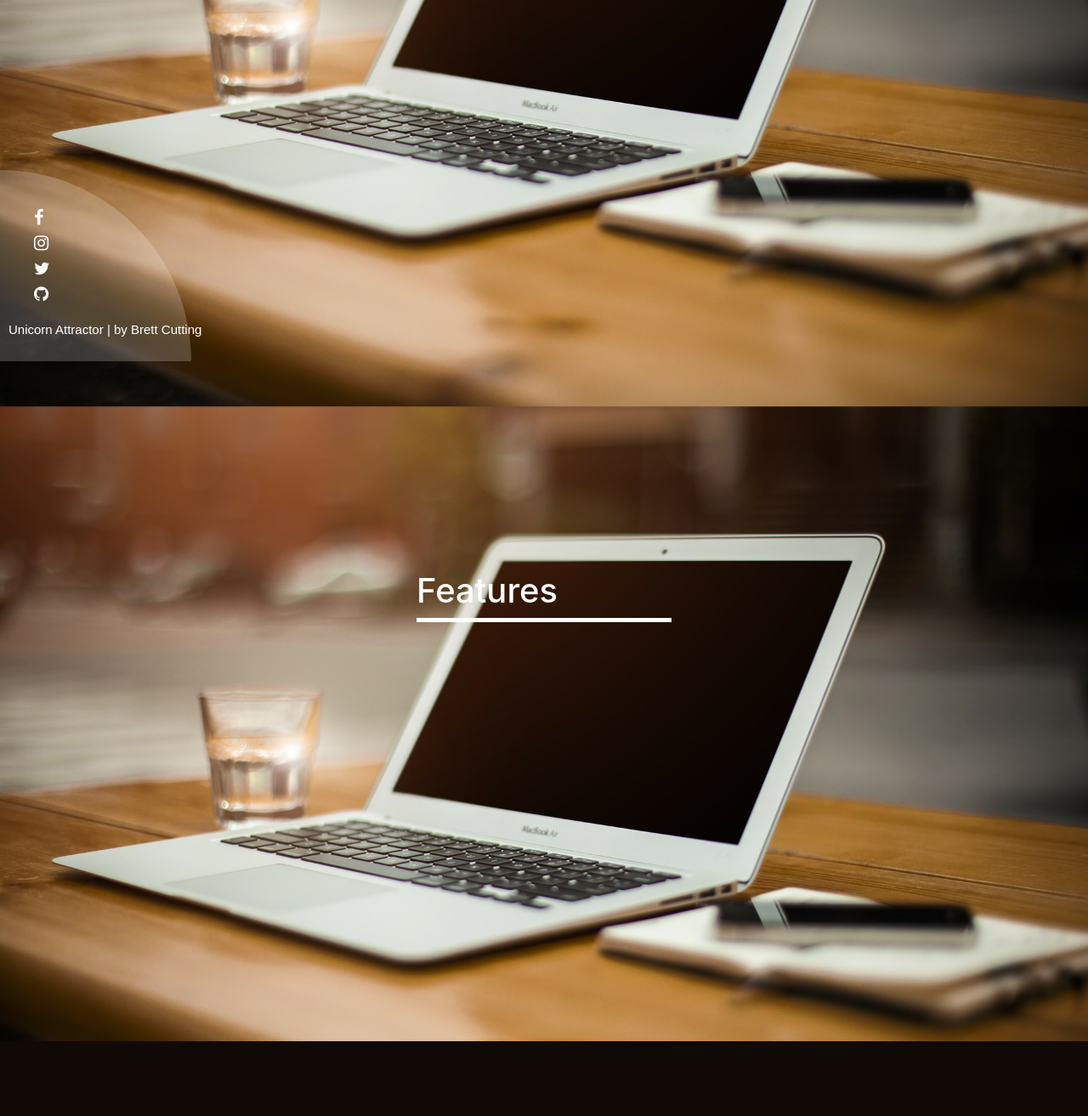
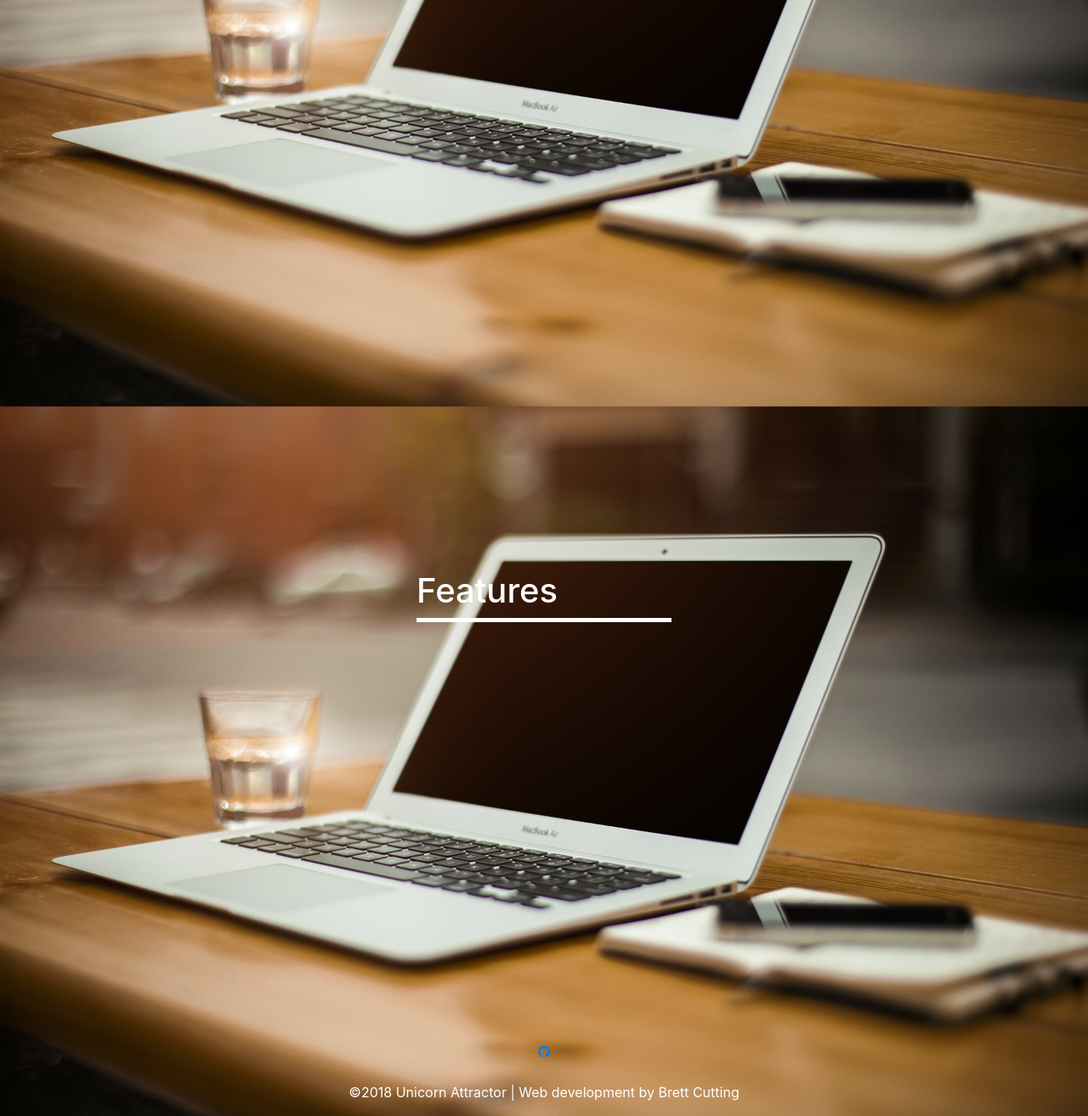
Before and after one commit to brettcutt/issue-tracker, a Django app: page / in a window 1280 px wide. Shown: the part 375-1688 px from the top of the page at 85% size. Before the commit the page ends 1600 px from the top, so only its background shows below. Run offline with Django 3.2, Linux system fonts and the light colour scheme; parts of the project's set-up code (start-up, migrations or seed data) failed here and were passed over; some libraries are stand-ins or nearby versions; some web fonts are replaced.

Commit message:
add separate footer for non home page

```diff
--- a/templates/footer.html
+++ b/templates/footer.html
@@ -1,20 +1,10 @@
-<div class="icon-container">
-    <ul>
-        <li>
-            <a href="#"><i class="fa fa-facebook-f"></i></a>
-        </li>
-        <li>
-            <a href="#"><i class="fa fa-instagram"></i></a>
-        </li>
-        <li>
-            <a href="#"><i class="fa fa-twitter"></i></a>
-        </li>
-        <li>
-            <a href="#"><i class="fa fa-github"></i></a>
-        </li>
+<footer class="container-fluid center">
 
-    </ul>
-    <br class='d-none'>
-    <p>Unicorn Attractor | by Brett Cutting</p>
-</div>
-<div class="circle"></div>
+    <div>
+        <a href="https://github.com/brettcutt/issue-tracker" target="_blank"><i id="github-icon" class="fa fa-github"></i></a>
+        <br>
+        <br>
+        <p class="web-developer">©2018 Unicorn Attractor | Web development by Brett Cutting</p>
+    </div>
+
+</footer>
```
Also changed, not shown: templates/footer-home.html (added, +20 -0 lines).
